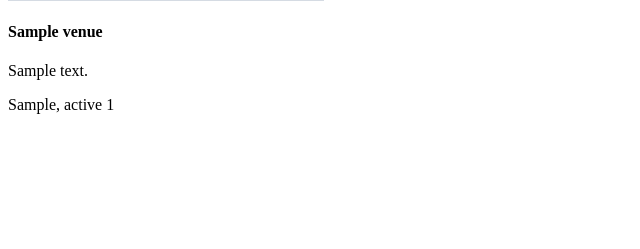
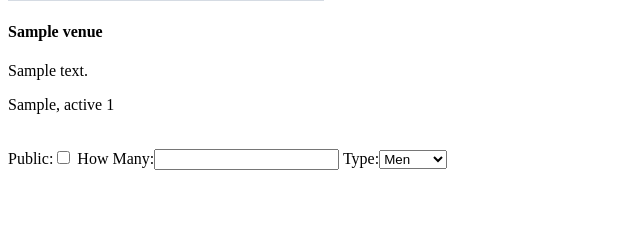
Before and after one commit to danibarstad/RestroomRater, a Django app: page /venues/detail/1/ in a window 1280 px wide. Shown: the part 339-588 px from the top of the page, without its empty margins (0-640 px from the left). Run offline with Django 3.2, Linux system fonts and the light colour scheme; tables that the repository leaves empty hold one stand-in row (values such as "Sample post"); grey boxes marked "Sample" are stand-in pictures.

Commit message:
added restroom form to venue_detail.html so users can input the type of bathrooms available at the specified location

```diff
--- a/restroomrater/restroom_rater/forms.py
+++ b/restroomrater/restroom_rater/forms.py
@@ -3,3 +3,19 @@ from django import forms
 
 class SearchZipForm(forms.Form):
     zip_code = forms.CharField(required=True, label='Zip Code', max_length=5)
+
+
+class RestroomForm(forms.Form):
+    MEN = 'M'
+    WOMEN = 'W'
+    UNISEX = 'U'
+    FAMILY = 'F'
+    RESTROOM_TYPE_CHOICES = [
+        (MEN, 'Men'),
+        (WOMEN, 'Women'),
+        (UNISEX, 'Unisex'),
+        (FAMILY, 'Family')
+    ]
+    public_private = forms.BooleanField(required=True, label='Public')
+    number = forms.IntegerField(required=True, label='How Many', min_value=0)
+    restoom_type = forms.ChoiceField(required=True, label='Type', choices=RESTROOM_TYPE_CHOICES)
--- a/restroomrater/restroom_rater/models.py
+++ b/restroomrater/restroom_rater/models.py
@@ -1,5 +1,6 @@
 from django.db import models
 import datetime
+from django.core.validators import MinValueValidator
 
 
 
@@ -28,7 +29,7 @@ class Restroom(models.Model):
     ]
     name = models.ForeignKey(Venue, blank=False, on_delete=models.CASCADE)
     public = models.BooleanField(blank=False)
-    number = models.IntegerField()
+    number = models.IntegerField(MinValueValidator(limit_value=0))
     rest_type = models.CharField(
         max_length=1,
         choices=RESTROOM_TYPE_CHOICES,
--- a/restroomrater/restroom_rater/templates/restroom_rater/venue_detail.html
+++ b/restroomrater/restroom_rater/templates/restroom_rater/venue_detail.html
@@ -6,4 +6,10 @@
     <p>{{ venue.address }}</p>
     <P>{{ venue.city }}, {{ venue.state }} {{ venue.zip_code }}</p>
 
+    <br>
+
+    <form action={% url view_restroom &}>
+        {{ restroom }}
+    </form>
+
 {% endblock %}
--- a/restroomrater/restroom_rater/urls.py
+++ b/restroomrater/restroom_rater/urls.py
@@ -5,5 +5,6 @@ urlpatterns = [
     path('', views.homepage, name='homepage'),
 
     path('venues/list/', views.venue_list, name='venue_list'),
-    path('venues/detail/<int:venue_pk>/', views.venue_detail, name='venue_detail')
+    path('venues/detail/<int:venue_pk>/', views.venue_detail, name='venue_detail'),
+    path('venues/restroom/', views.venue_restroom, name='venue_restroom')
 ]
--- a/restroomrater/restroom_rater/views.py
+++ b/restroomrater/restroom_rater/views.py
@@ -2,6 +2,7 @@
 from django.shortcuts import render, redirect, get_object_or_404
 from . import yelp_api
 from .models import Venue
+from .forms import RestroomForm
 
 
 def homepage(request):
@@ -22,4 +23,12 @@ def venue_list(request):
 
 def venue_detail(request, venue_pk):
     venue = get_object_or_404(Venue, pk=venue_pk)
-    return render(request, 'restroom_rater/venue_detail.html', {'venue': venue})
+    restroom = RestroomForm()
+    return render(request, 'restroom_rater/venue_detail.html', {'venue': venue, 'restroom': restroom})
+
+
+def venue_restroom(request, venue_pk):
+    restroom = RestroomForm()
+    venue = get_object_or_404(Venue, pk=venue_pk)
+
+    return render(request, 'restroom_rater/venue_detail.html', { 'restroom': restroom, 'venue': venue })
```
Also changed, not shown: restroomrater/restroom_rater/templates/restroom_rater/venue_restroom.html (added, +9 -0 lines), restroomrater/restroom_rater/migrations/0006_auto_20200604_1444.py (added).
